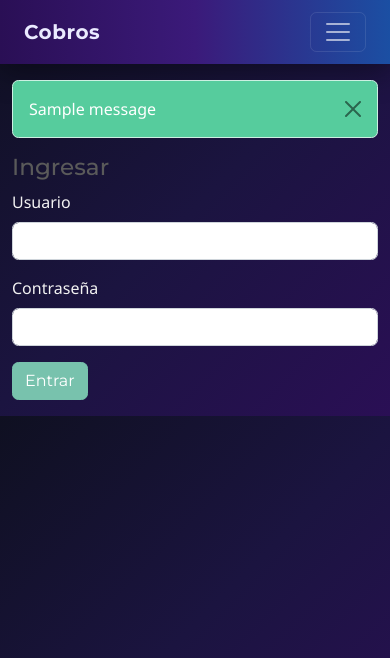
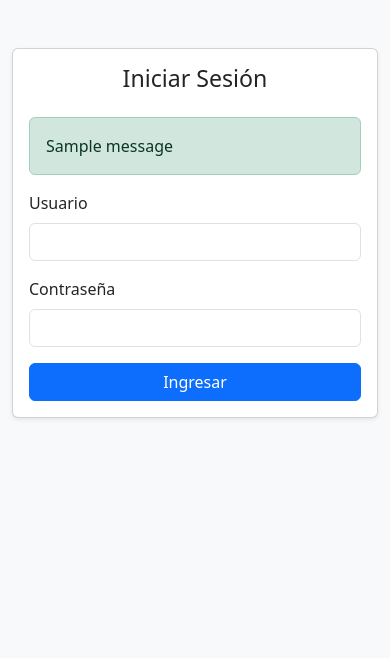
Before and after one commit to luisrobles062/ruta-cobros-app, a Flask app: page /login in a window 390 px wide. Shown: the top 658 px of the page. Run offline with Flask 3, Linux system fonts and the light colour scheme; tables that the repository leaves empty hold one stand-in row (values such as "Sample post"); one stand-in notice (Sample message) is shown; data that the repository does not hold is empty; some libraries are stand-ins or nearby versions.

Commit message:
Update login.html

```diff
--- a/templates/login.html
+++ b/templates/login.html
@@ -1,19 +1,43 @@
-{% extends 'base.html' %}
-{% block content %}
+<!-- templates/login.html -->
+<!DOCTYPE html>
+<html lang="es">
+<head>
+<meta charset="UTF-8">
+<meta name="viewport" content="width=device-width, initial-scale=1.0">
+<title>Login - Ruta de Cobro</title>
+<link href="https://cdn.jsdelivr.net/npm/bootstrap@5.3.2/dist/css/bootstrap.min.css" rel="stylesheet">
+</head>
+<body class="bg-light">
+<div class="container mt-5">
   <div class="row justify-content-center">
-  <div class="col-md-4">
-    <h3>Ingresar</h3>
-    <form method="post">
+    <div class="col-md-5">
+      <div class="card shadow-sm">
+        <div class="card-body">
+          <h3 class="card-title mb-4 text-center">Iniciar Sesión</h3>
+          {% with messages = get_flashed_messages(with_categories=true) %}
+            {% if messages %}
+              {% for cat, msg in messages %}
+                <div class="alert alert-{{cat}}">{{msg}}</div>
+              {% endfor %}
+            {% endif %}
+          {% endwith %}
+          <form method="POST">
             <div class="mb-3">
               <label class="form-label">Usuario</label>
-        <input class="form-control" name="username" required>
+              <input type="text" class="form-control" name="username" required>
             </div>
             <div class="mb-3">
               <label class="form-label">Contraseña</label>
               <input type="password" class="form-control" name="password" required>
             </div>
-      <button class="btn btn-primary">Entrar</button>
+            <div class="d-grid">
+              <button type="submit" class="btn btn-primary">Ingresar</button>
+            </div>
           </form>
         </div>
       </div>
-{% endblock %}
+    </div>
+  </div>
+</div>
+</body>
+</html>
```
Lines whose indentation alone changed are shown as unchanged.
